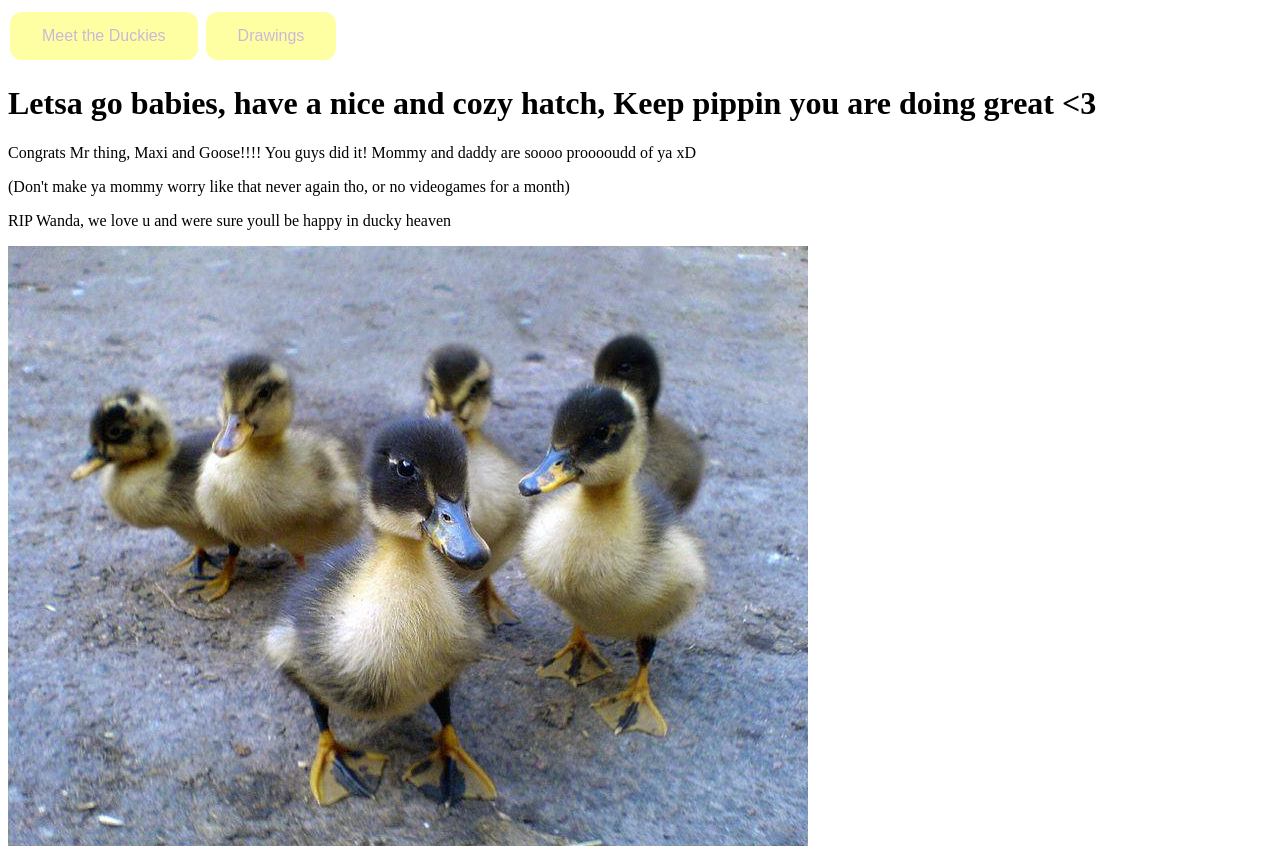
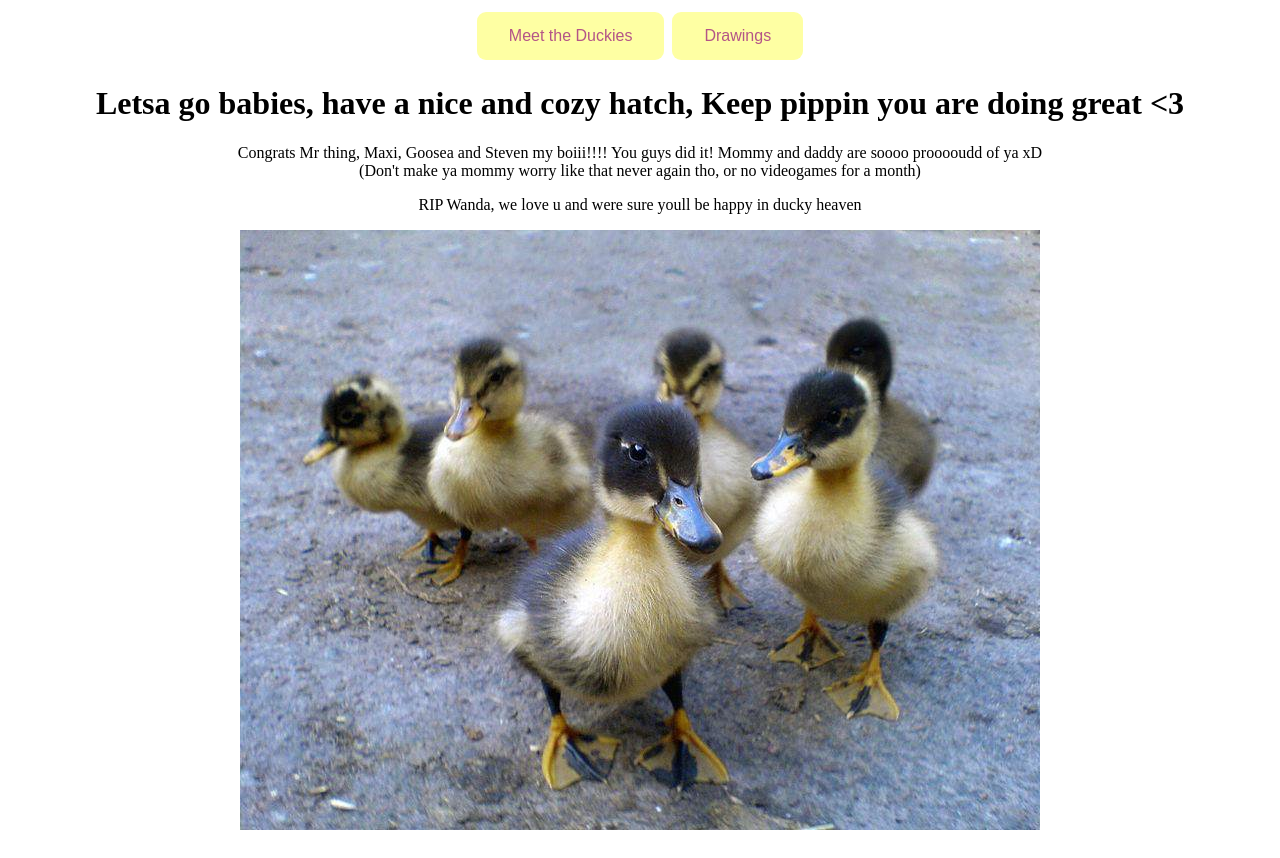
Before and after one commit to P3D-l/WebDuckies, a PHP site: page / in a window 1280 px wide. After the commit the page ends 830 px from the top, so only its background shows below. Run offline with PHP 8.4, Linux system fonts and the light colour scheme.

Commit message:
centralized

```diff
--- a/index.php
+++ b/index.php
@@ -10,7 +10,7 @@
     .button {
   background-color: #feffa3;
   border: none;
-  color: #ccb8d6;
+  color: #b45587;
   padding: 15px 32px;
   text-align: center;
   text-decoration: none;
@@ -20,21 +20,24 @@
   cursor: pointer;
 }
 
-.button1 {border-radius: 12px;}
+.button1 {border-radius: 9px;}
 .button1:hover{background-color: #f7f8a3;}
 
-.button2 {border-radius: 12px;}
+.button2 {border-radius: 9px;}
 .button2:hover{background-color: #f7f8a3;}
+
+    body{
+        text-align: center;
+        text-align-last: center;
+    }
 </style>
 <button class = "button button1">Meet the Duckies</button>
 <button class = "button button2">Drawings</button>
-
 <body>
 
 
     <h1>Letsa go babies, have a nice and cozy hatch, Keep pippin you are doing great <3</h1>
-    <p>Congrats Mr thing, Maxi and Goose!!!! You guys did it! Mommy and daddy are soooo prooooudd of ya xD</p>
-    <p>(Don't make ya mommy worry like that never again tho, or no videogames for a month)</p>
+    <p>Congrats Mr thing, Maxi, Goosea and Steven my boiii!!!! You guys did it! Mommy and daddy are soooo prooooudd of ya xD<br>(Don't make ya mommy worry like that never again tho, or no videogames for a month)</p>
     <p>RIP Wanda, we love u and were sure youll be happy in ducky heaven</p>
     <img src="ducklings.jpg">
 
```
